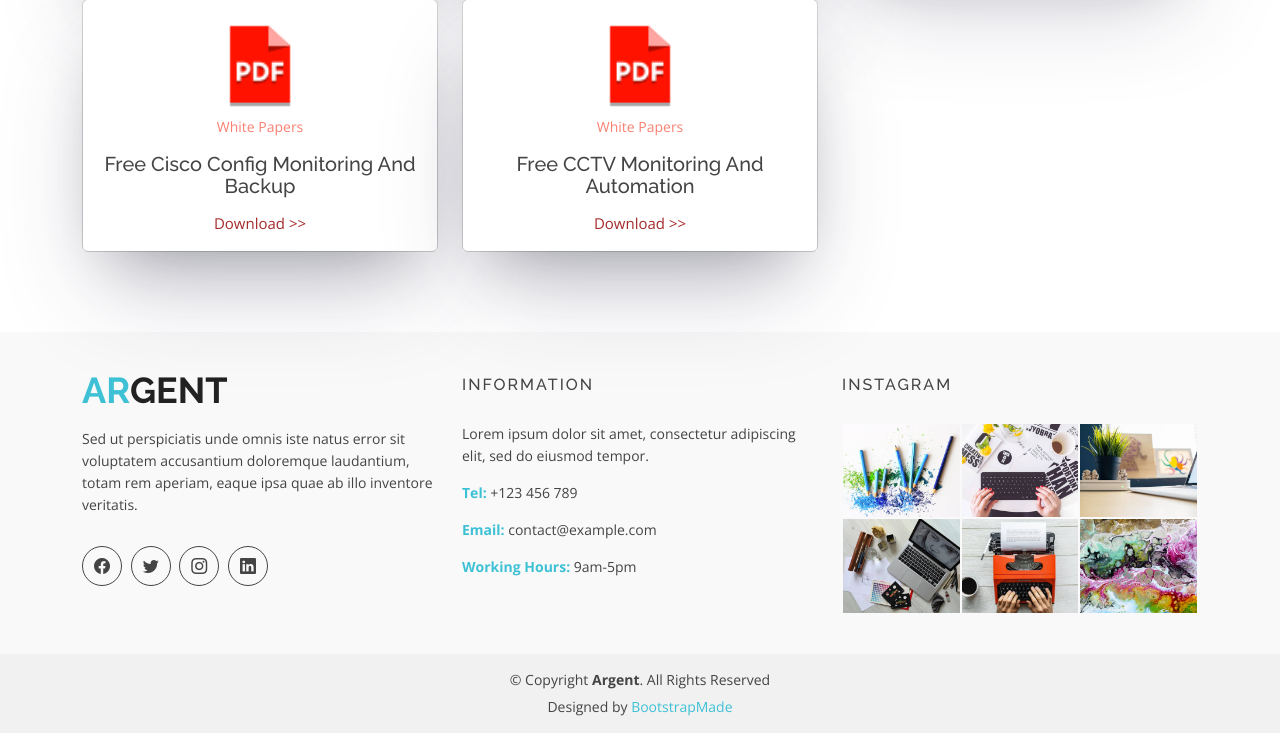
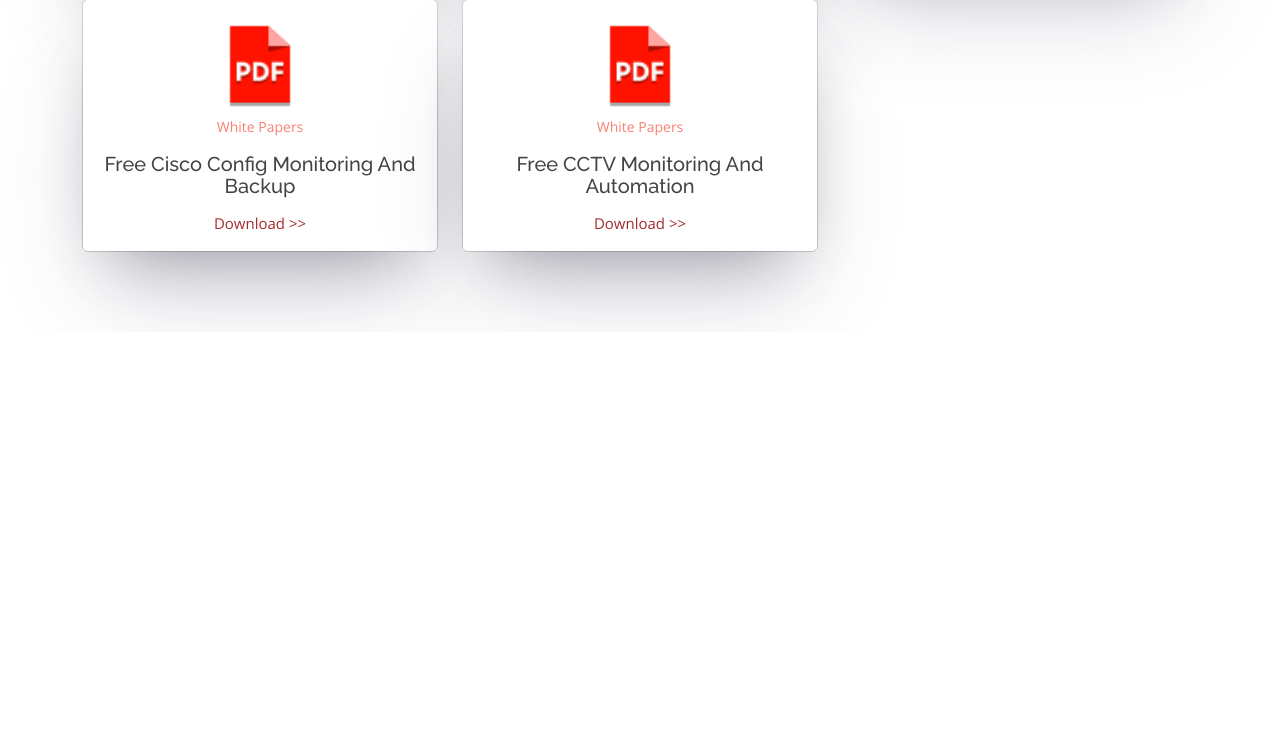
Before and after one commit to isfan93/upwork-Argent, a PHP site: page / in a window 1280 px wide. Shown: the part 995-1728 px from the top of the page. After the commit the page ends 1314 px from the top, so only its background shows below. Run offline with PHP 8.4, Linux system fonts and the light colour scheme.

Commit message:
Update index.php

```diff
--- a/index.php
+++ b/index.php
@@ -326,95 +326,7 @@
   </main><!-- End #main -->
 
   <!-- ======= Footer ======= -->
-  <footer>
-    <div class="footer-area">
-      <div class="container">
-        <div class="row">
-          <div class="col-md-4">
-            <div class="footer-content">
-              <div class="footer-head">
-                <div class="footer-logo">
-                  <h2><span>AR</span>GENT</h2>
-                </div>
 
-                <p>Sed ut perspiciatis unde omnis iste natus error sit voluptatem accusantium doloremque laudantium, totam rem aperiam, eaque ipsa quae ab illo inventore veritatis.</p>
-                <div class="footer-icons">
-                  <ul>
-                    <li>
-                      <a href="#"><i class="bi bi-facebook"></i></a>
-                    </li>
-                    <li>
-                      <a href="#"><i class="bi bi-twitter"></i></a>
-                    </li>
-                    <li>
-                      <a href="#"><i class="bi bi-instagram"></i></a>
-                    </li>
-                    <li>
-                      <a href="#"><i class="bi bi-linkedin"></i></a>
-                    </li>
-                  </ul>
-                </div>
-              </div>
-            </div>
-          </div>
-          <!-- end single footer -->
-          <div class="col-md-4">
-            <div class="footer-content">
-              <div class="footer-head">
-                <h4>information</h4>
-                <p>
-                  Lorem ipsum dolor sit amet, consectetur adipiscing elit, sed do eiusmod tempor.
-                </p>
-                <div class="footer-contacts">
-                  <p><span>Tel:</span> +123 456 789</p>
-                  <p><span>Email:</span> contact@example.com</p>
-                  <p><span>Working Hours:</span> 9am-5pm</p>
-                </div>
-              </div>
-            </div>
-          </div>
-          <!-- end single footer -->
-          <div class="col-md-4">
-            <div class="footer-content">
-              <div class="footer-head">
-                <h4>Instagram</h4>
-                <div class="flicker-img">
-                  <a href="#"><img src="assets/img/portfolio/1.jpg" alt=""></a>
-                  <a href="#"><img src="assets/img/portfolio/2.jpg" alt=""></a>
-                  <a href="#"><img src="assets/img/portfolio/3.jpg" alt=""></a>
-                  <a href="#"><img src="assets/img/portfolio/4.jpg" alt=""></a>
-                  <a href="#"><img src="assets/img/portfolio/5.jpg" alt=""></a>
-                  <a href="#"><img src="assets/img/portfolio/6.jpg" alt=""></a>
-                </div>
-              </div>
-            </div>
-          </div>
-        </div>
-      </div>
-    </div>
-    <div class="footer-area-bottom">
-      <div class="container">
-        <div class="row">
-          <div class="col-md-12 col-sm-12 col-xs-12">
-            <div class="copyright text-center">
-              <p>
-                &copy; Copyright <strong>Argent</strong>. All Rights Reserved
-              </p>
-            </div>
-            <div class="credits">
-              <!--
-              All the links in the footer should remain intact.
-              You can delete the links only if you purchased the pro version.
-              Licensing information: https://bootstrapmade.com/license/
-              Purchase the pro version with working PHP/AJAX contact form: https://bootstrapmade.com/buy/?theme=eBusiness
-            -->
-              Designed by <a href="https://bootstrapmade.com/">BootstrapMade</a>
-            </div>
-          </div>
-        </div>
-      </div>
-    </div>
-  </footer><!-- End  Footer -->
 
 </body>
 
```
